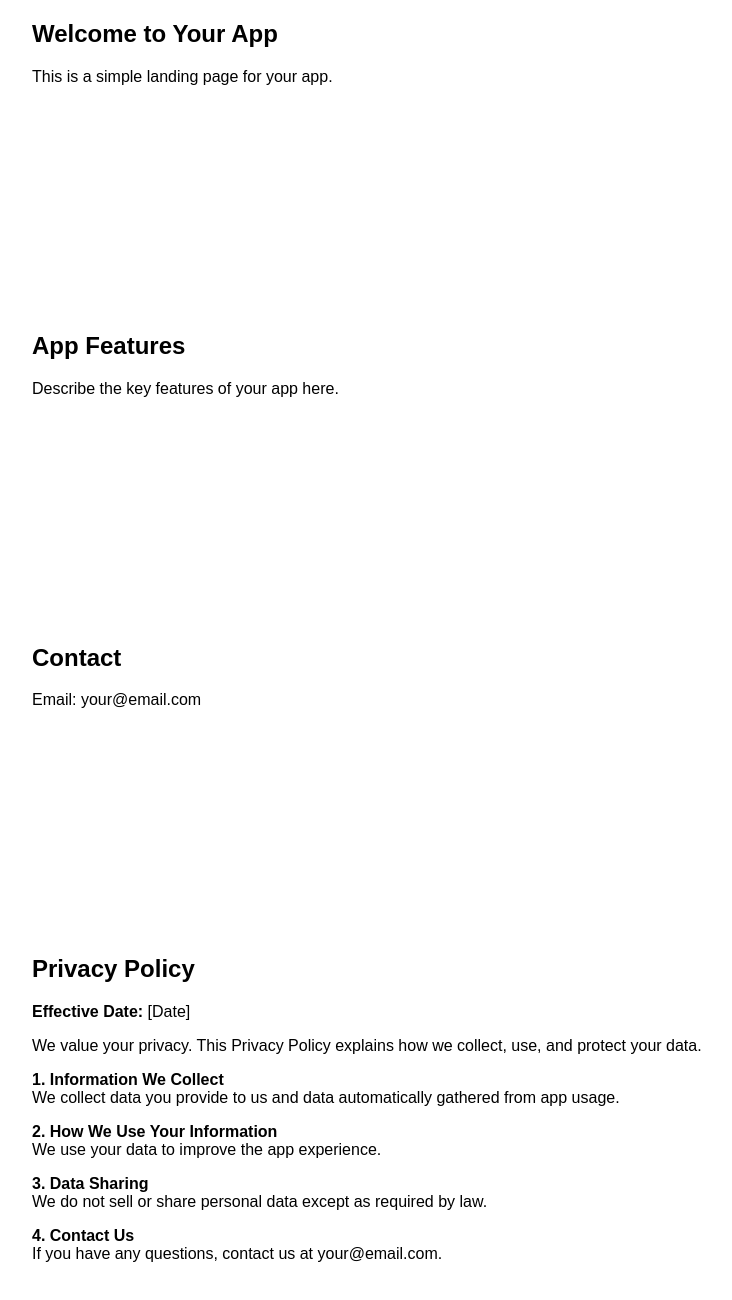
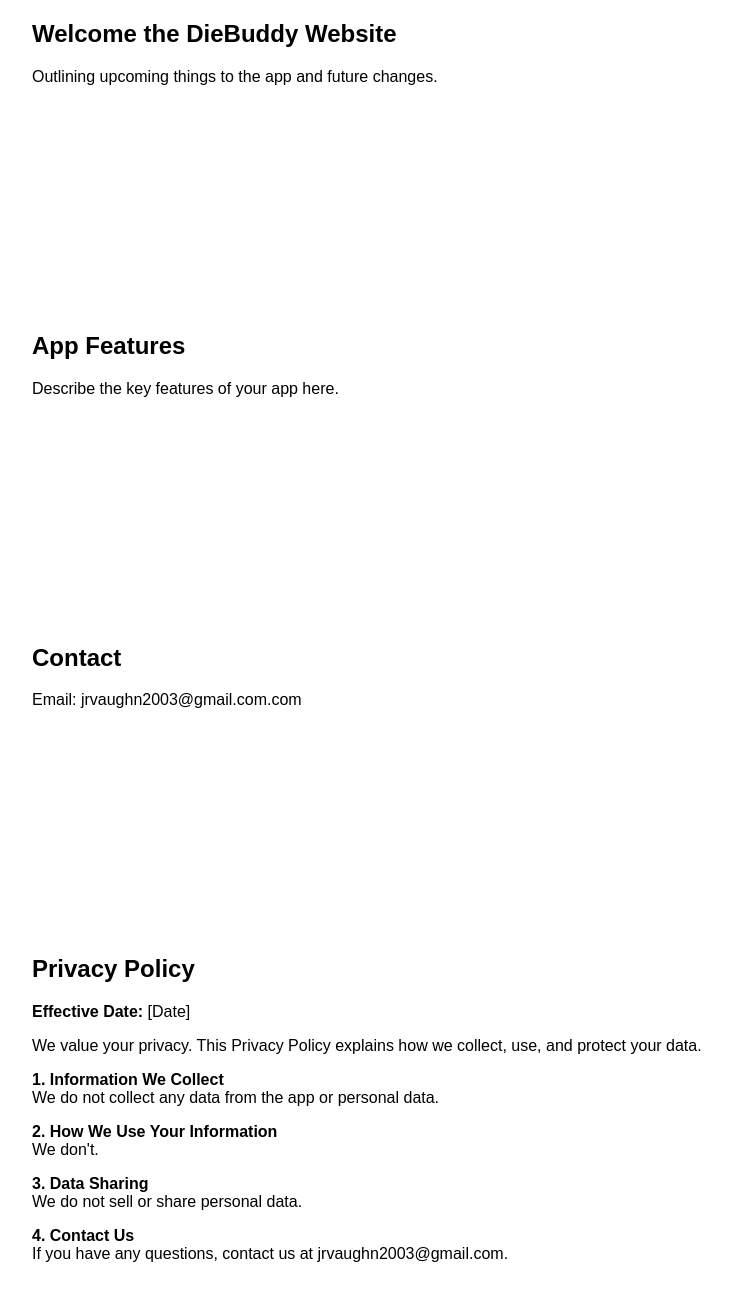
Before and after one commit to DieBuddyDev/DieBuddy, a plain HTML site: page index.html in a window 1280 px wide. Shown: the part 130-1430 px from the top of the page, without its empty margins (208-940 px from the left). Drawn offline with Linux system fonts and the light colour scheme.

Commit message:
Update index.html

```diff
--- a/index.html
+++ b/index.html
@@ -46,8 +46,8 @@
 
     <section id="home">
         <div class="container">
-            <h1>Welcome to Your App</h1>
-            <p>This is a simple landing page for your app.</p>
+            <h1>Welcome the DieBuddy Website</h1>
+            <p>Outlining upcoming things to the app and future changes.</p>
         </div>
     </section>
 
@@ -61,7 +61,7 @@
     <section id="contact">
         <div class="container">
             <h2>Contact</h2>
-            <p>Email: your@email.com</p>
+            <p>Email: jrvaughn2003@gmail.com.com</p>
         </div>
     </section>
 
@@ -70,10 +70,10 @@
             <h2>Privacy Policy</h2>
             <p><strong>Effective Date:</strong> [Date]</p>
             <p>We value your privacy. This Privacy Policy explains how we collect, use, and protect your data.</p>
-            <p><strong>1. Information We Collect</strong><br>We collect data you provide to us and data automatically gathered from app usage.</p>
-            <p><strong>2. How We Use Your Information</strong><br>We use your data to improve the app experience.</p>
-            <p><strong>3. Data Sharing</strong><br>We do not sell or share personal data except as required by law.</p>
-            <p><strong>4. Contact Us</strong><br>If you have any questions, contact us at your@email.com.</p>
+            <p><strong>1. Information We Collect</strong><br>We do not collect any data from the app or personal data.</p>
+            <p><strong>2. How We Use Your Information</strong><br>We don't.</p>
+            <p><strong>3. Data Sharing</strong><br>We do not sell or share personal data.</p>
+            <p><strong>4. Contact Us</strong><br>If you have any questions, contact us at jrvaughn2003@gmail.com.</p>
         </div>
     </section>
 
```
